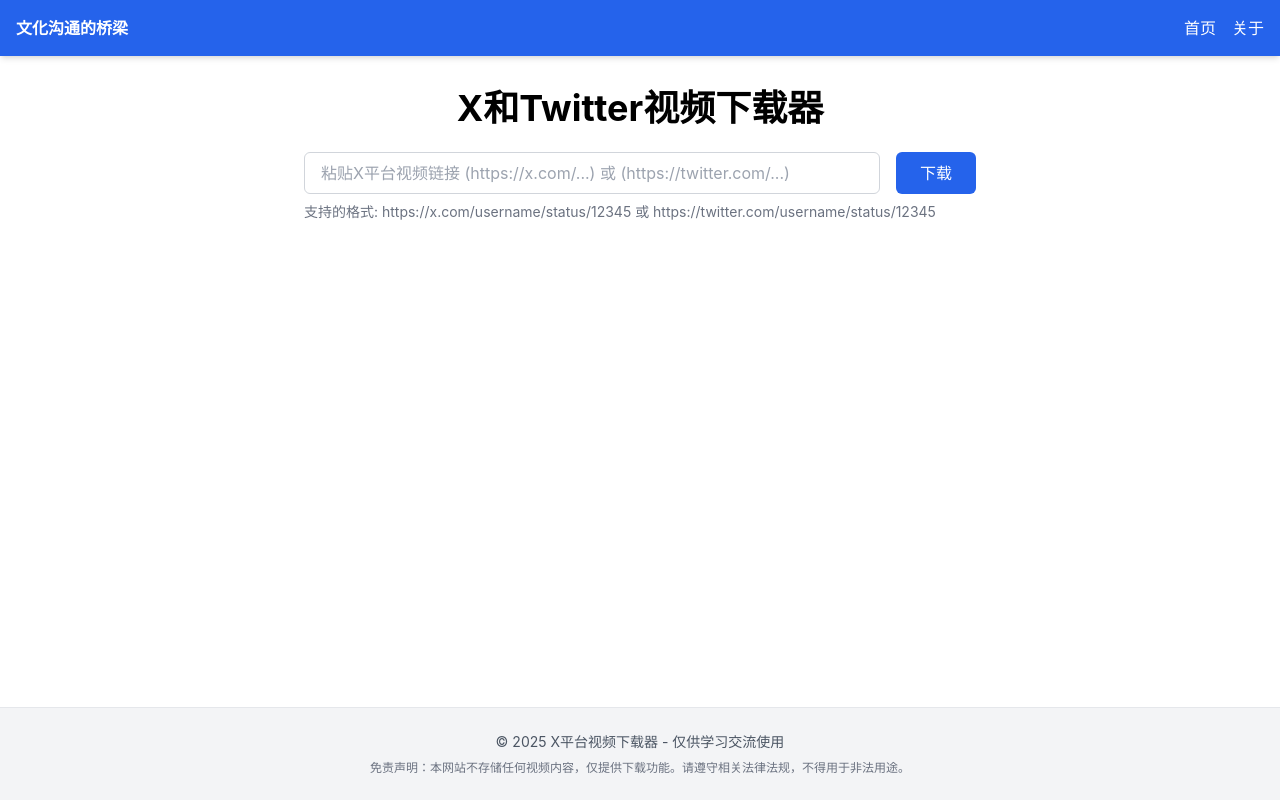
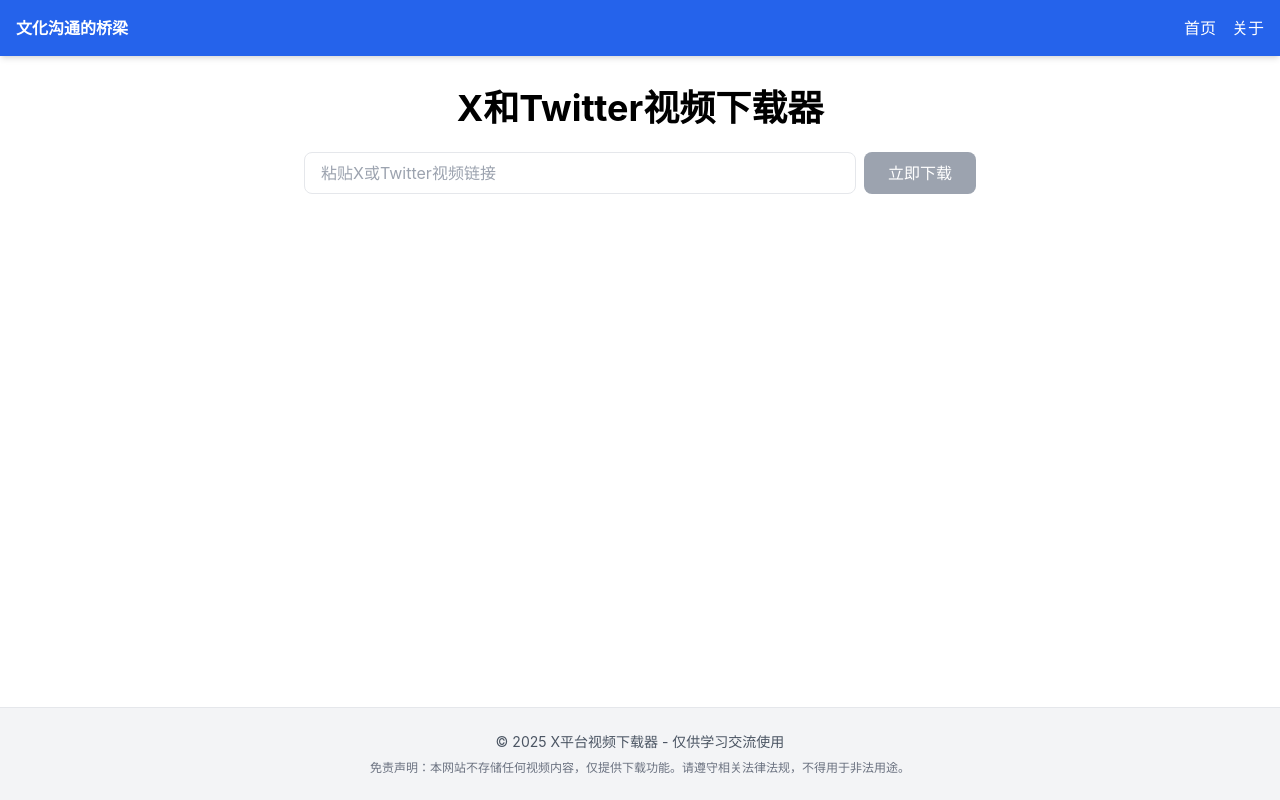
Before and after one commit to ShawWoods/x-video-download.com, a Next.js app: page / in a window 1280 px wide. Built offline with nearby package versions, Linux system fonts and the light colour scheme; a web font is replaced by a local one.

Commit message:
Update page.tsx

```diff
--- a/app/page.tsx
+++ b/app/page.tsx
@@ -2,27 +2,29 @@
 import { useState } from 'react';
 import Head from 'next/head';
 import Header from './components/header';
-import DownloadForm from './components/DownloadForm';
-import ResultCard from './components/resultCard';
 import Footer from './components/footer';
 
 interface VideoData {
   url: string;
   title?: string;
   thumbnail?: string;
-  formats?: { quality: string; url: string }[];
+  highestQualityUrl?: string;
 }
 
 export default function Home() {
-  const [videoData, setVideoData] = useState<VideoData | null>(null);
+  const [videoUrl, setVideoUrl] = useState('');
   const [loading, setLoading] = useState(false);
   const [error, setError] = useState<string | null>(null);
 
-  const handleDownload = async (url: string) => {
+  const handleDownload = async (e: React.FormEvent) => {
+    e.preventDefault();
+    if (!videoUrl) return;
+
     setLoading(true);
     setError(null);
+
     try {
-      const response = await fetch(`/api/downloader?url=${encodeURIComponent(url)}`, {
+      const response = await fetch(`/api/downloader?url=${encodeURIComponent(videoUrl)}`, {
         method: 'GET',
       });
 
@@ -33,7 +35,17 @@
       }
 
       const data: VideoData = await response.json();
-      setVideoData(data);
+      if (data.highestQualityUrl) {
+        // Trigger automatic download
+        const link = document.createElement('a');
+        link.href = data.highestQualityUrl;
+        link.download = data.title || 'video.mp4';
+        document.body.appendChild(link);
+        link.click();
+        document.body.removeChild(link);
+      } else {
+        throw new Error('未找到可下载的视频');
+      }
     } catch (err) {
       setError((err as Error).message);
     } finally {
@@ -45,14 +57,14 @@
     <div className="min-h-screen flex flex-col">
       <Head>
         <title>X视频下载器 - 免费下载Twitter和X平台视频</title>
-        <meta name="description" content="快速、免费下载X和Twitter视频，支持多种分辨率。只需粘贴链接，即可保存您喜爱的视频内容到本地。" />
+        <meta name="description" content="快速、免费下载X和Twitter视频，自动选择最高画质。只需粘贴链接，即可保存您喜爱的视频内容到本地。" />
         <meta name="keywords" content="X视频下载, Twitter视频下载, 下载X视频, 免费视频下载器, X平台视频保存" />
         <meta name="robots" content="index, follow" />
         <meta name="viewport" content="width=device-width, initial-scale=1.0" />
         <meta charSet="UTF-8" />
         <link rel="icon" href="/logo.jpg" />
         <meta property="og:title" content="X视频下载器 - 免费下载Twitter和X视频" />
-        <meta property="og:description" content="轻松下载X和Twitter平台的视频，支持高清画质，快来试试吧！" />
+        <meta property="og:description" content="轻松下载X和Twitter平台的视频，自动高清画质，快来试试吧！" />
         <meta property="og:type" content="website" />
         <meta property="og:url" content="https://yourwebsite.com" />
         <meta property="og:image" content="/og-image.jpg" />
@@ -63,25 +75,42 @@
           <h1 className="text-3xl md:text-4xl font-bold text-center mb-6">
             X和Twitter视频下载器
           </h1>
-          <DownloadForm onSubmit={handleDownload} loading={loading} />
+          <form onSubmit={handleDownload} className="mb-6">
+            <div className="flex flex-col sm:flex-row gap-2">
+              <input
+                type="text"
+                value={videoUrl}
+                onChange={(e) => setVideoUrl(e.target.value)}
+                placeholder="粘贴X或Twitter视频链接"
+                className="flex-grow px-4 py-2 border rounded-lg focus:outline-none focus:ring-2 focus:ring-blue-500"
+                disabled={loading}
+              />
+              <button
+                type="submit"
+                disabled={loading || !videoUrl}
+                className={`px-6 py-2 bg-blue-600 text-white rounded-lg hover:bg-blue-700 disabled:bg-gray-400 disabled:cursor-not-allowed ${loading ? 'opacity-50' : ''}`}
+              >
+                {loading ? '下载中...' : '立即下载'}
+              </button>
+            </div>
+          </form>
           {error && (
             <div className="bg-red-100 border border-red-400 text-red-700 px-4 py-3 rounded mt-6" role="alert">
               <p>{error}</p>
             </div>
           )}
-          {videoData && <ResultCard videoData={videoData} />}
           <section className="hidden">
             <h2>如何下载X和Twitter视频？</h2>
             <ol>
               <li>找到您想下载的X或Twitter视频。</li>
               <li>复制视频链接（例如：https://x.com/username/status/12345）。</li>
-              <li>将链接粘贴到上面的输入框，点击“下载”按钮。</li>
-              <li>选择画质，保存视频到您的设备。</li>
+              <li>将链接粘贴到上面的输入框，点击“立即下载”。</li>
+              <li>视频将自动以最高画质下载到您的设备。</li>
             </ol>
             <h2>为什么选择我们的X视频下载器？</h2>
             <ul>
               <li>完全免费，无隐藏费用。</li>
-              <li>支持X和Twitter视频的多种分辨率下载。</li>
+              <li>自动选择最高画质，省时省力。</li>
               <li>无需注册或登录，简单易用。</li>
               <li>兼容手机和电脑，随时随地使用。</li>
             </ul>
```
